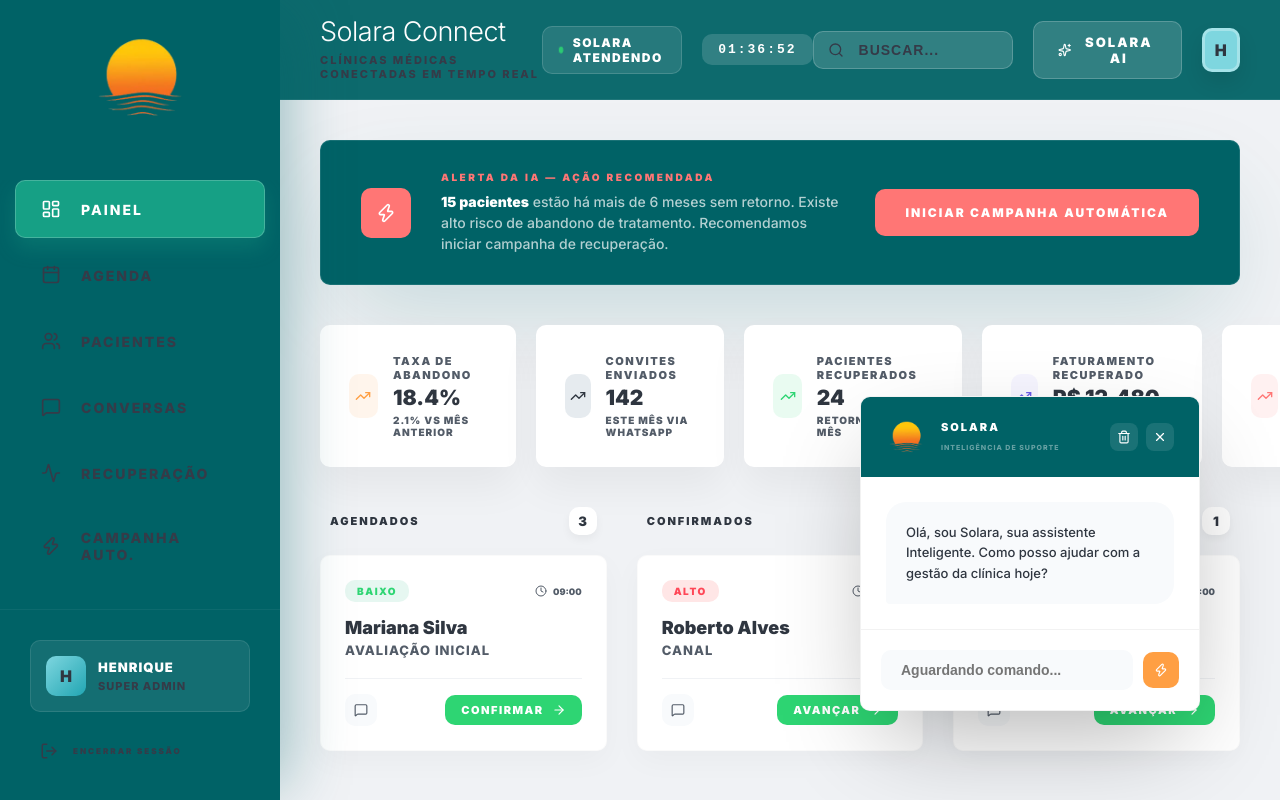
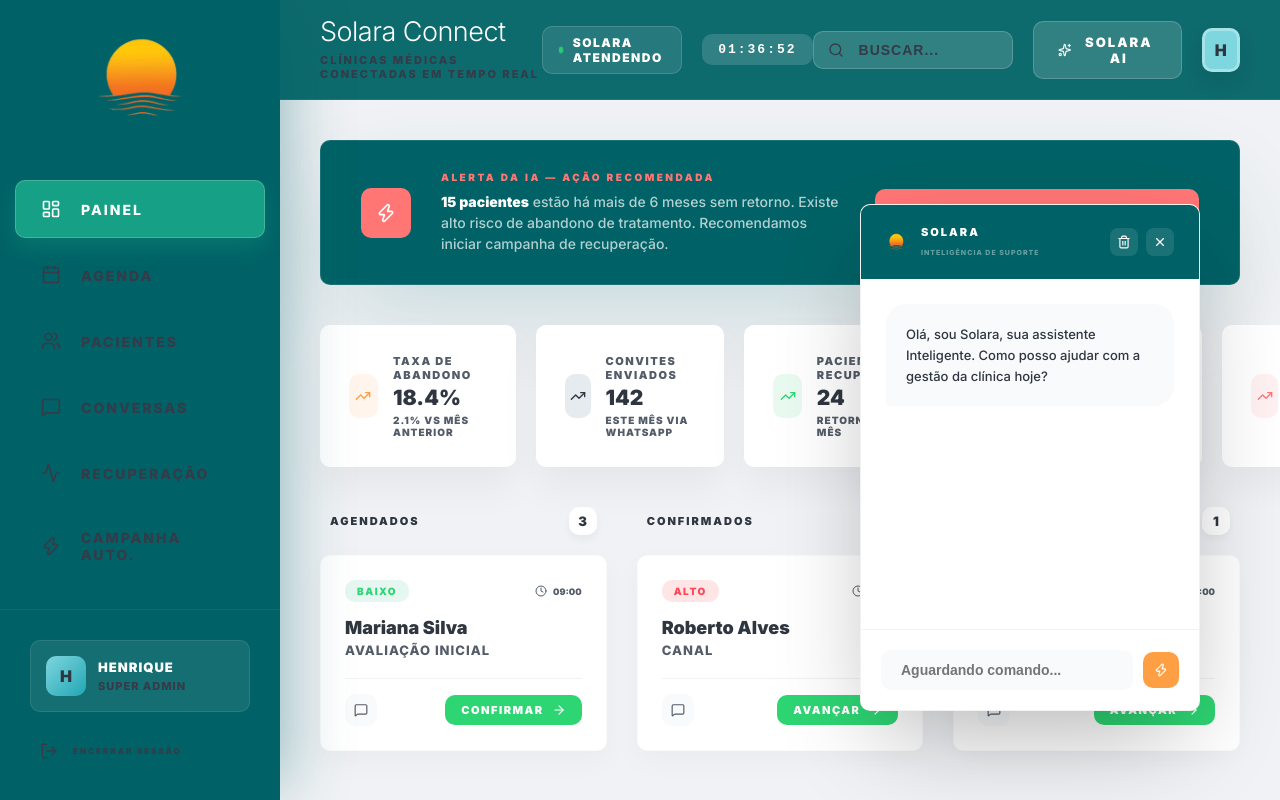
Before and after one commit to Speedpro04/odonto_connect, a Next.js app: page /dashboard in a window 1280 px wide. Built offline with nearby package versions, Linux system fonts and the light colour scheme.

Commit message:
UI: Resize chat logo to 20px and manually increase chat body height to 350px

```diff
--- a/src/app/dashboard/overview.module.css
+++ b/src/app/dashboard/overview.module.css
@@ -306,8 +306,8 @@
 }
 
 .chatLogoImage {
-  width: 40px;
-  height: 40px;
+  width: 20px;
+  height: 20px;
   object-fit: contain;
 }
 
@@ -351,7 +351,8 @@
 
 .chatBody {
   padding: 25px;
-  max-height: 300px;
+  height: 350px;
+  max-height: 350px;
   overflow-y: auto;
 }
 
```
